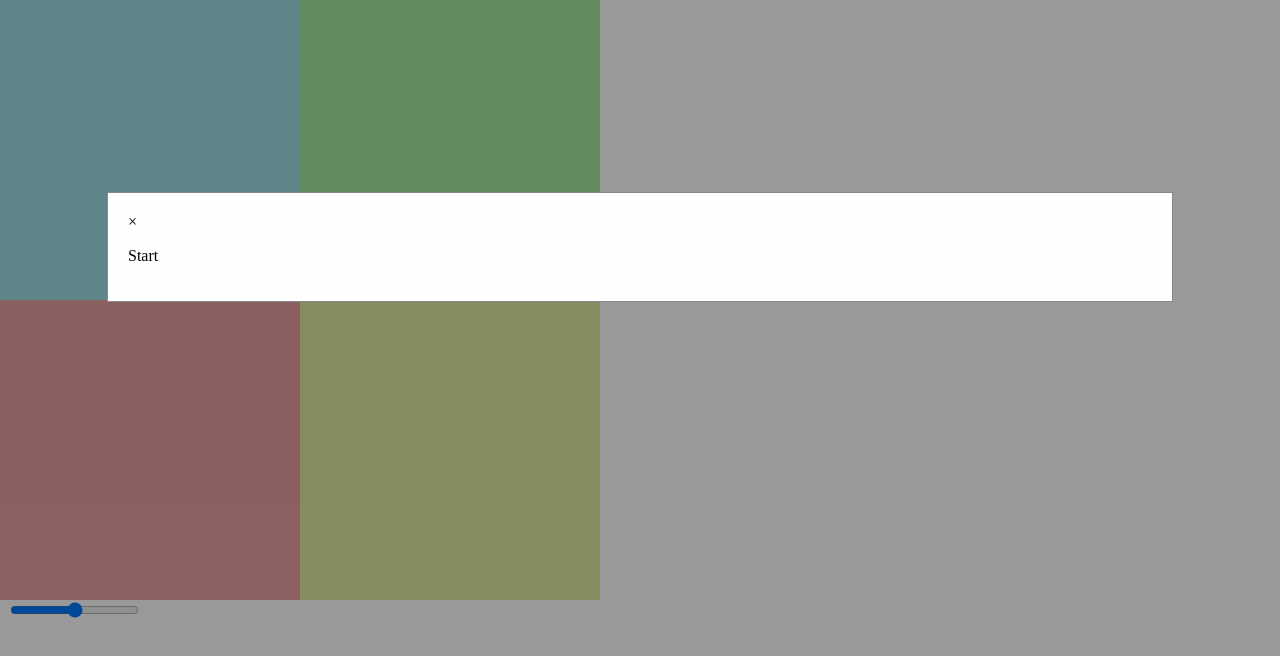
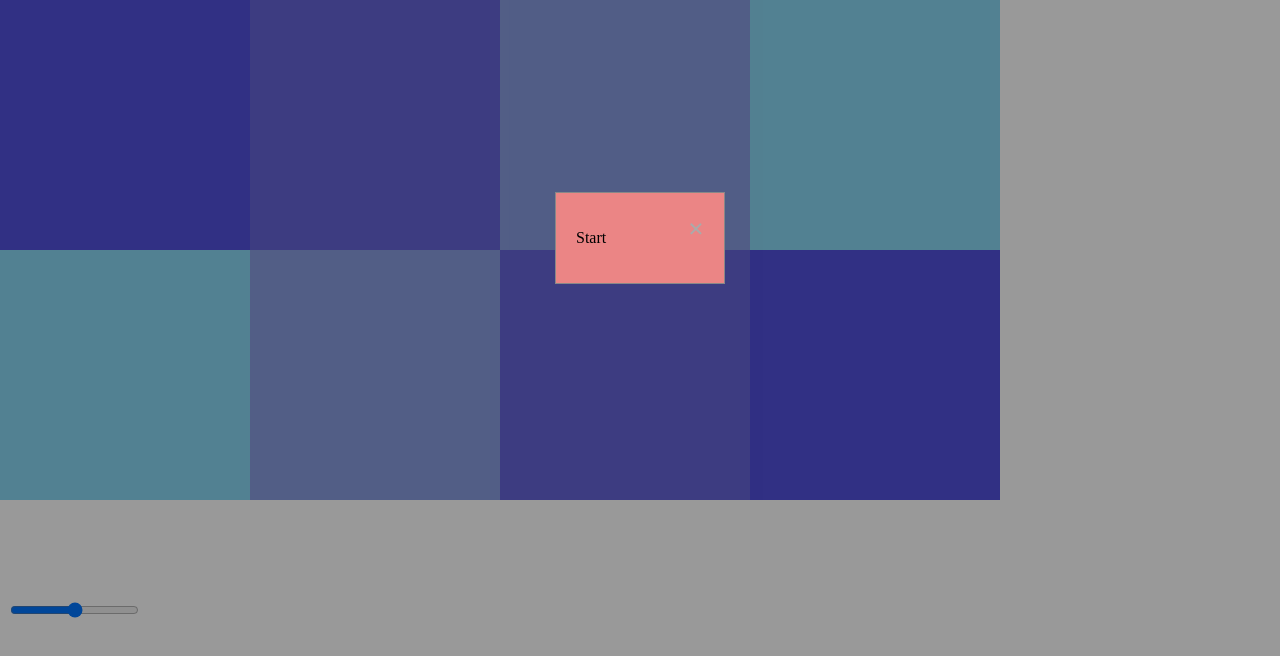
Before and after one commit to TrevorVillwock/soundscape_sandbox, a plain HTML site: page index.html in a window 1280 px wide. Drawn offline with nearby package versions, Linux system fonts and the light colour scheme.

Commit message:
8 squares

```diff
--- a/index.html
+++ b/index.html
@@ -14,20 +14,23 @@
         <link href="./style.css" rel="stylesheet">
     </head>
     <body>
-        <button id="startButton" onclick="closeModal()" style="display:block">Start</button>
-        <div id="myModal" class="modal" style="display:block">
+        <!--<button id="startButton" onclick="closeModal()" style="display:block">Start</button>-->
+        <div id="popup" class="modal" style="display:block">
             <div class="modal-content">
-                <span id="theSpan" thePclass="close" onclick="closeModal()">&times;</span>
+                <span id="theSpan" class="close" onclick="closeModal()">&times;</span>
                 <p>Start</p>
             </div>
         </div>
-        <div class="blue-square" onmouseover="playBlueSquare()" onmouseleave="stopBlueSquare()"></div>
-        <div class="green-square" onmouseover="playGreenSquare()" onmouseleave="stopGreenSquare()"></div>
-        <div class="red-square" onmouseover="playRedSquare()" onmouseleave="stopRedSquare()"></div>
-        <div class="yellow-square" onmouseover="playYellowSquare()" onmouseleave="stopYellowSquare()"></div>
-        <div class="volume-bar">
+        <div id="square-1" class="square" onmouseover="playSquare1()" onmouseleave="stopSquare1()"></div>
+        <div id="square-2" class="square" onmouseover="playSquare2()" onmouseleave="stopSquare2()"></div>
+        <div id="square-3" class="square" onmouseover="playSquare3()" onmouseleave="stopSquare3()"></div>
+        <div id="square-4" class="square" onmouseover="playSquare4()" onmouseleave="stopSquare4()"></div>
+        <div id="square-5" class="square" onmouseover="playSquare5()" onmouseleave="stopSquare5()"></div>
+        <div id="square-6" class="square" onmouseover="playSquare6()" onmouseleave="stopSquare6()"></div>
+        <div id="square-7" class="square" onmouseover="playSquare7()" onmouseleave="stopSquare7()"></div>
+        <div id="square-8" class="square" onmouseover="playSquare8()" onmouseleave="stopSquare8()"></div>
+        <div id="volume-bar">
             <input type="range" min="0" max="200" value="100" id="volumeSlider" oninput="setVolume()">
         </div>
-        -->
     </body>
 </html>
--- a/soundscapes.js
+++ b/soundscapes.js
@@ -1,5 +1,4 @@
-// Get necessary elements from html
-//let modal = document.getElementsByClassName("modal")[0];
+// Declare variables here so they have the right scope
 let startButton;
 let volSlider;
 let vol;
@@ -10,102 +9,182 @@ let greenSquare;
 let redSquare;
 let yellowSquare;
 
+// Attack Decay Sustain Release (ADSR) Envelope used for all synthesizers
+let synthEnvelope = {
+    attack: 0.5, // seconds it takes for the sound to fade in
+    decay: 0, // seconds it takes for the sound to fade down from
+              // full volume (1.0) to the sustain level. If the decay is
+              // 0, the volume goes directly from 0 to the sustain level.
+    sustain: 0.4, // volume
+    release: 5 // seconds it takes for the sound to fade out once the mouse leaves
+               // the square
+};
+
 document.addEventListener("DOMContentLoaded", () => {
+    // Get necessary elements from html once page is loaded
     startButton = document.getElementById("startBtn");
     span = document.getElementById("theSpan");
-    console.log("span:")
-    console.log(span)
+    console.log("span:");
+    console.log(span);
     volSlider = document.getElementById("volumeSlider");
     vol = new Tone.Volume(-25).toDestination();
+    vol.volume.value = -1 * (100 - 13 * Math.log2(volSlider.value)) - 40;
+
     // For some reason the Tone.Reverb object only has toMaster() and not toDestination()
     // Reverb time initiated to 100 seconds
     let reverb = new Tone.Reverb(100).connect(vol);
     reverb.generate();
 
-    blueSquare = new Tone.Synth({
-        waveform: "sine",
-        frequency: 200,
-        volume: 0.25,
+    /* You might notice here that the volumes of the pitches are different. Why is this?
+    The human ear is naturally more sensitive to higher sounds, so they are percieved as slightly
+    louder than low sounds even if the measured amplitude (height) of the waves was the same.
+    Be careful not to confuse amplitude and frequency however. The amplitude of a wave is what we perceive
+    as volume and is the measurement of a soundwave from crest to trough. On an x-y graph of a soundwave, this
+    is the vertical axis or y-axis. The frequency is the rate at which the wave oscillates and is measured in Hertz (Hz).
+    One Hertz is one complete cycle of the wave per second, 2 is twice per second, etc.
+
+    More explanation:
+    https://www.quora.com/Why-are-higher-frequency-sounds-louder-than-lower-frequency-sounds
+    */
+    square1 = new Tone.Synth({
+        oscillator: {
+            type: "sine",
+            volume: -10,
+        },
         envelope: synthEnvelope
     }).connect(reverb);
 
-    greenSquare = new Tone.Synth({
-        frequency: 250,
-        waveform: "sine",
-        volume: 0.05,
+    square2 = new Tone.Synth({
+        oscillator: {
+            type: "sine",
+            volume: -15,
+        },
         envelope: synthEnvelope
     }).connect(reverb);
 
-    redSquare = new Tone.Synth({
-        frequency: 300,
-        waveform: "sine",
-        volume: 0.05,
+    square3 = new Tone.Synth({
+        oscillator: {
+            type: "sine",
+            volume: -15,
+        },
         envelope: synthEnvelope
     }).connect(reverb);
 
-    yellowSquare = new Tone.Synth({
-        frequency: 337,
-        waveform: "sine",
-        volume: 0.025,
+    square4 = new Tone.Synth({
+        oscillator: {
+            type: "sine",
+            volume: -20,
+        },
         envelope: synthEnvelope
     }).connect(reverb);
+
+    square5 = new Tone.Synth({
+        oscillator: {
+            type: "sine",
+            volume: -20,
+        },
+        envelope: synthEnvelope
+    }).connect(reverb);
+
+    square6 = new Tone.Synth({
+        oscillator: {
+            type: "sine",
+            volume: -20,
+        },
+        envelope: synthEnvelope
+    }).connect(reverb);
+
+    square7 = new Tone.Synth({
+        oscillator: {
+            type: "sine",
+            volume: -20,
+        },
+        envelope: synthEnvelope
+    }).connect(reverb);
+
+    square8 = new Tone.Synth({
+        oscillator: {
+            type: "sine",
+            volume: -20,
+        },
+        envelope: synthEnvelope
+    }).connect(reverb);
+
     Tone.start();
     Tone.Transport.start();
 });
-
-
-
-// ADSR Envelope used for all synthesizers
-let synthEnvelope = {
-    attack: 2, // seconds
-    decay: 0, // seconds
-    sustain: 0.1, // volume
-    release: 5
-}
 
 // Set the time delay between when the user's mouse leaves a square
 // and the triggerRelease message is sent
 let releaseDelay = "+1.5"
 
-function playBlueSquare() {
-    blueSquare.triggerAttack("G2");
-    console.log("blue start");
+function playSquare1() {
+    console.log("playing square 1");
+    square1.triggerAttack(200);
 }
 
-function playGreenSquare() {
-    greenSquare.triggerAttack("D3");
-    console.log("green start");
+function playSquare2() {
+    square2.triggerAttack(300);
 }
 
-function playRedSquare() {
-    redSquare.triggerAttack("B3");
-    console.log("red start");
+function playSquare3() {
+    square3.triggerAttack(400);
 }
 
-function playYellowSquare() {
-    yellowSquare.triggerAttack("F4");
-    console.log("yellow start");
+function playSquare4() {
+    square4.triggerAttack(500);
 }
 
-function stopBlueSquare() {
-    blueSquare.triggerRelease(releaseDelay);
-    console.log("blue stop");
+function playSquare5() {
+    //square5.triggerAttack(square5.frequency.value);
+    square5.triggerAttack(600);
+    console.log(`square5.frequency.value: ${square5.frequency.value}`);
 }
 
-function stopGreenSquare() {
-    greenSquare.triggerRelease(releaseDelay);
-    console.log("green stop");
+function playSquare6() {
+    square6.triggerAttack(700);
+    console.log(`square6.frequency.value: ${square6.frequency.value}`);
 }
 
-function stopRedSquare() {
-    redSquare.triggerRelease(releaseDelay);
-    console.log("red stop");
+function playSquare7() {
+    square7.triggerAttack(800);
+    console.log(`square7.frequency.value: ${square7.frequency.value}`);
 }
 
-function stopYellowSquare() {
-    setTimeout
-    yellowSquare.triggerRelease(releaseDelay);
-    console.log("yellow stop");
+function playSquare8() {
+    square8.triggerAttack(900);
+}
+
+function stopSquare1() {
+    square1.triggerRelease(releaseDelay);
+}
+
+function stopSquare2() {
+    square2.triggerRelease(releaseDelay);
+}
+
+function stopSquare3() {
+    square3.triggerRelease(releaseDelay);
+}
+
+function stopSquare4() {
+    square4.triggerRelease(releaseDelay);
+}
+
+function stopSquare5() {
+    square5.triggerRelease(releaseDelay);
+}
+
+function stopSquare6() {
+    square6.triggerRelease(releaseDelay);
+}
+
+function stopSquare7() {
+    square7.triggerRelease(releaseDelay);
+}
+
+function stopSquare8() {
+    square8.triggerRelease(releaseDelay);
 }
 
 function setVolume() {
@@ -116,16 +195,18 @@ function setVolume() {
     Tone.js Volume object expects.
     For an explanation of how decibels work check out this page:
     https://ehomerecordingstudio.com/decibels/
+
     *************************************************************/
 
     // log2(0) is undefined and will throw an error since there's no power of 2 that equals zero.
     if (volSlider.value != 0) {
-      vol.volume.value = -1 * (100 - 13 * Math.log2(volSlider.value));
+      vol.volume.value = -1 * (100 - 13 * Math.log2(volSlider.value)) - 40;
+      console.log(vol.volume.value);
     }
 }
 
 function closeModal() {
-    let modal = document.getElementById("myModal");
+    let modal = document.getElementById("popup");
     console.log("modal:")
     console.log(modal)
     console.log("closing modal");
--- a/style.css
+++ b/style.css
@@ -1,40 +1,74 @@
-.blue-square {
-    height: 300px;
-    width: 300px;
-    background-color: rgb(161, 224, 232);
+/* The class selectors below are used to create colored squares in lines 24-27 of index.html. */
+.square {
+  height: 250px;
+  width: 250px;
+}
+
+/* uncomment the CSS below to add a red border to every html object */
+/*
+* {
+  border: 1px solid red;
+} */
+
+#square-1 {
+    /*background-color: rgb(161, 185, 232);*/
+    background-color: rgb(81, 79, 219);
     position: absolute;
     top: 0px;
     left: 0px;
 }
 
-.green-square {
-    height: 300px;
-    width: 300px;
-    background-color: rgb(165, 232, 161);
+#square-2 {
+    background-color: rgb(102, 100, 215);
     position: absolute;
     top: 0px;
-    left: 300px;
+    left: 250px;
 }
 
-.red-square {
-    height: 300px;
-    width: 300px;
-    background-color: rgb(232, 161, 161);
+#square-3 {
+    background-color: rgb(136, 156, 223);
     position: absolute;
-    top: 300px;
-    left: 0px;
+    top: 0px;
+    left: 500px;
 }
 
-.yellow-square {
-    height: 300px;
-    width: 300px;
-    background-color: rgb(226, 232, 161);
+#square-4 {
+    background-color: rgb(137, 214, 242);
     position: absolute;
-    top: 300px;
-    left: 300px;
+    top: 0px;
+    left: 750px;
 }
 
-.volume-bar {
+#square-5 {
+  /*background-color: rgb(161, 185, 232);*/
+  background-color: rgb(137, 214, 242);
+  position: absolute;
+  top: 250px;
+  left: 0px;
+}
+
+#square-6 {
+  background-color: rgb(136, 156, 223);
+  position: absolute;
+  top: 250px;
+  left: 250px;
+}
+
+#square-7 {
+  background-color: rgb(102, 100, 215);
+  position: absolute;
+  top: 250px;
+  left: 500px;
+}
+
+#square-8 {
+  background-color: rgb(81, 79, 219);
+  position: absolute;
+  top: 250px;
+  left: 750px;
+}
+
+#volume-bar {
     position: absolute;
     top: 600px;
 }
@@ -54,11 +88,11 @@
 
 /* Modal Content/Box */
 .modal-content {
-  background-color: #fefefe;
+  background-color: #eb8585;
   margin: 15% auto; /* 15% from the top and centered */
   padding: 20px;
   border: 1px solid #888;
-  width: 80%; /* Could be more or less, depending on screen size */
+  width: 10% /* Could be more or less, depending on screen size */
 }
 
 /* The Close Button */
@@ -75,59 +109,3 @@
   text-decoration: none;
   cursor: pointer;
 }
-
-
-
-/* Popup container
-.popup {
-    position: relative;
-    display: inline-block;
-    cursor: pointer;
-  }
-
-  /* The actual popup (appears on top) */
-  /*.popup .popuptext {
-    visibility: hidden;
-    width: 160px;
-    background-color: #555;
-    color: #fff;
-    text-align: center;
-    border-radius: 6px;
-    padding: 8px 0;
-    position: absolute;
-    z-index: 1;
-    bottom: 125%;
-    left: 50%;
-    margin-left: -80px;
-  }
-
-  /* Popup arrow */
-  /*.popup .popuptext::after {
-    content: "";
-    position: absolute;
-    top: 100%;
-    left: 50%;
-    margin-left: -5px;
-    border-width: 5px;
-    border-style: solid;
-    border-color: #555 transparent transparent transparent;
-  }
-
-  /* Toggle this class when clicking on the popup container (hide and show the popup) */
-  /*.popup .show {
-    visibility: visible;
-    -webkit-animation: fadeIn 1s;
-    animation: fadeIn 1s
-  }
-
-  /* Add animation (fade in the popup) */
-/*@-webkit-keyframes fadeIn {
-    from {opacity: 0;}
-    to {opacity: 1;}
-  }
-
-  @keyframes fadeIn {
-    from {opacity: 0;}
-    to {opacity:1 ;}
-  }
-  */
```
